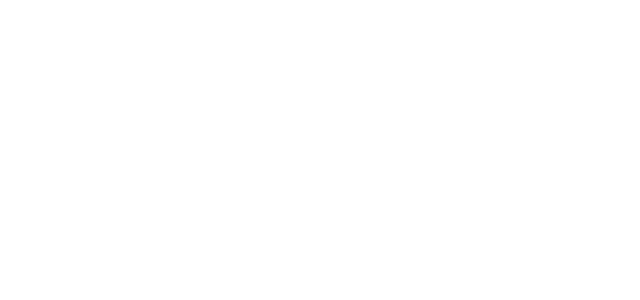
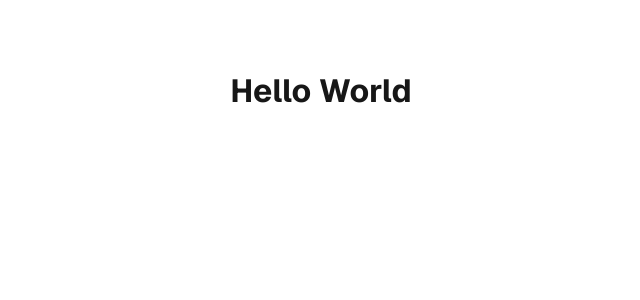
Before and after one commit to DemonDaddy22/testing-in-react, a Next.js app: page / in a window 1280 px wide. Shown: the top 300 px of the page, without its empty margins (319-959 px from the left). Built offline with nearby package versions, Linux system fonts and the light colour scheme.

Commit message:
Create the first test which checks for text rendered on the screen

```diff
--- /dev/null
+++ b/src/Module1/components/Hello.tsx
@@ -0,0 +1,5 @@
+const Hello: React.FC = () => {
+  return <h1>Hello World</h1>;
+};
+
+export default Hello;
--- a/src/app/page.tsx
+++ b/src/app/page.tsx
@@ -1,9 +1,12 @@
+import Hello from '@/Module1/components/Hello';
 import styles from './page.module.css';
 
 export default function Home() {
   return (
     <div className={styles.page}>
-      <main className={styles.main}></main>
+      <main className={styles.main}>
+        <Hello />
+      </main>
     </div>
   );
 }
```
Also changed, not shown: src/Module1/README.md (added), 2 other files (tests, documents, lock files or other folders).
